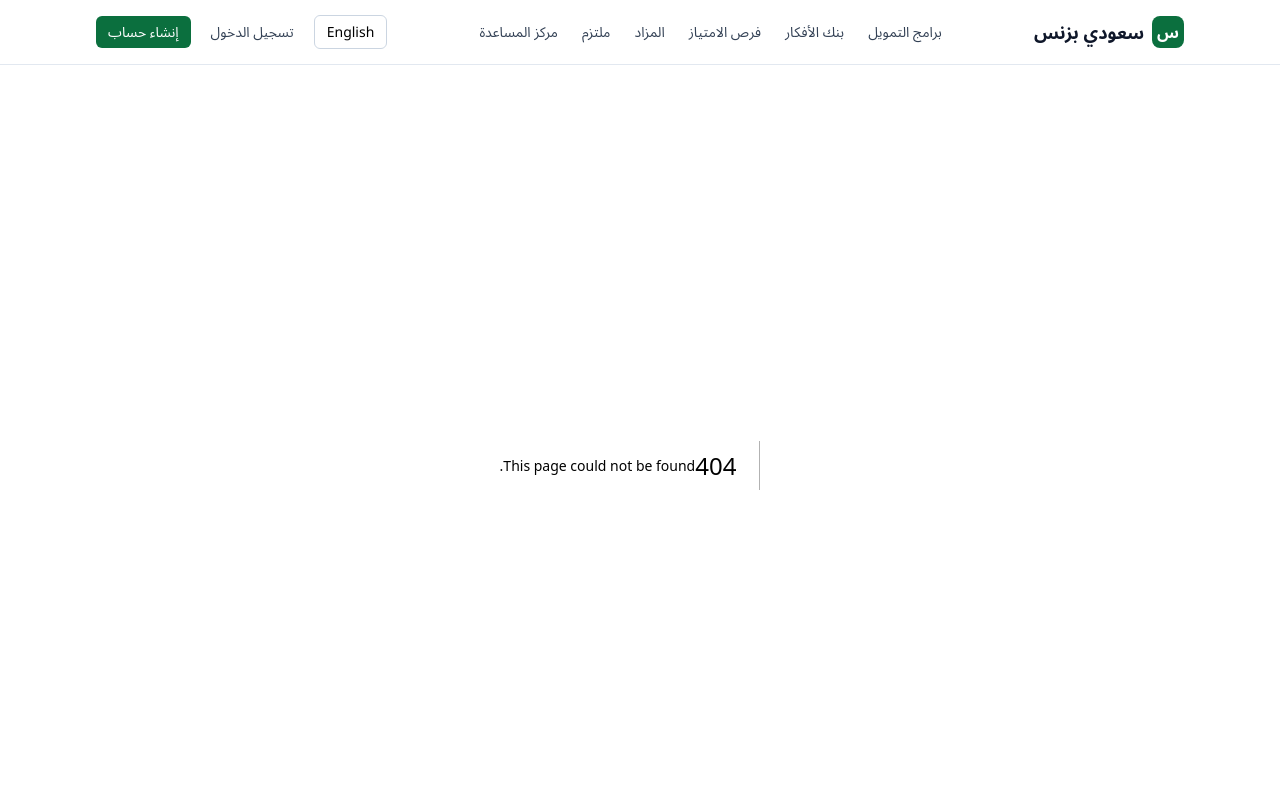
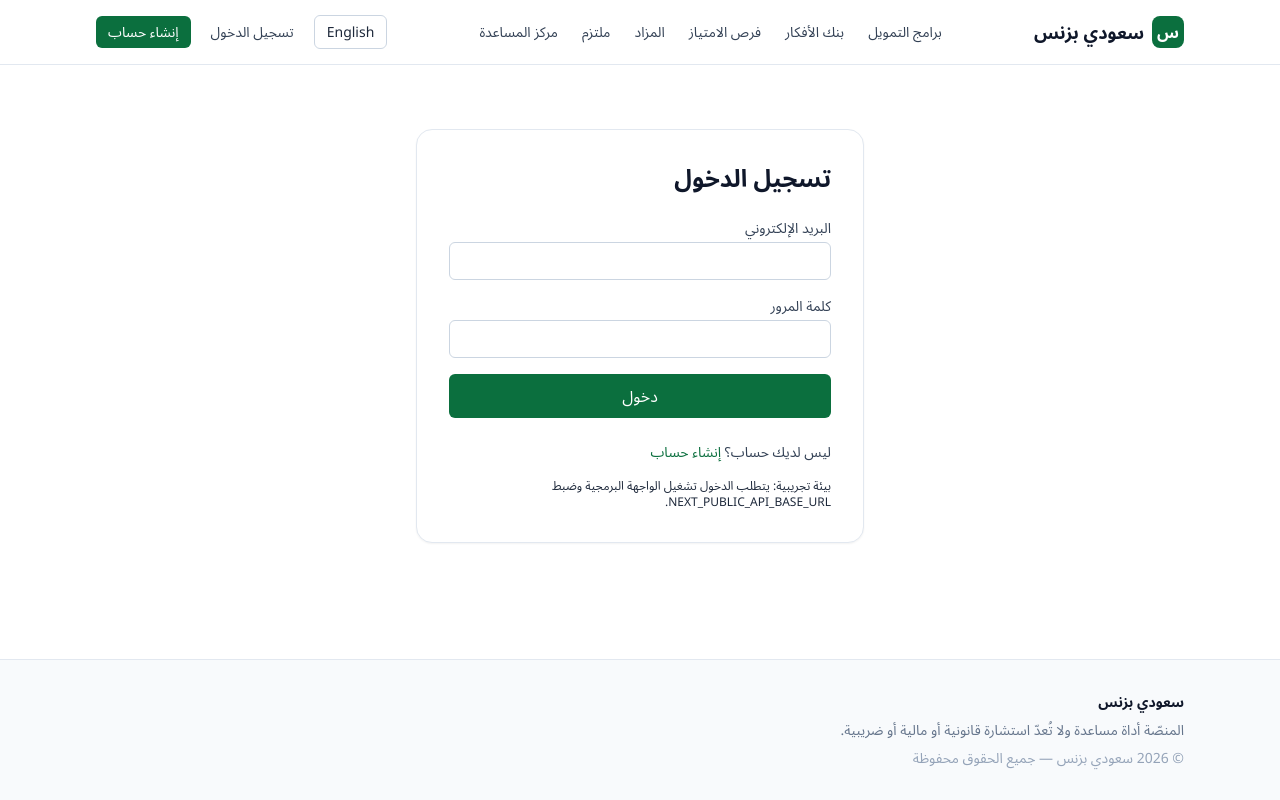
Before and after one commit to majaber1/saudi-business, a Next.js app in the folder apps/web/: page /login in a window 1280 px wide. Before the commit this address had no page. Shown: the top 800 px of the page. Built offline with nearby package versions, Linux system fonts and the light colour scheme; no server answers.

Commit message:
feat(web): login page wired to /auth endpoints

```diff
--- /dev/null
+++ b/apps/web/app/login/page.tsx
@@ -0,0 +1,116 @@
+"use client";
+
+import { useState } from "react";
+import Link from "next/link";
+import { useLanguage } from "@/components/LanguageProvider";
+import { login, me, saveToken } from "@/lib/api";
+
+const copy = {
+  ar: {
+    title: "تسجيل الدخول",
+    email: "البريد الإلكتروني",
+    password: "كلمة المرور",
+    submit: "دخول",
+    loading: "جارٍ الدخول...",
+    noAccount: "ليس لديك حساب؟",
+    register: "إنشاء حساب",
+    success: "تم تسجيل الدخول بنجاح، مرحبًا",
+    demoNote:
+      "بيئة تجريبية: يتطلب الدخول تشغيل الواجهة البرمجية وضبط NEXT_PUBLIC_API_BASE_URL.",
+  },
+  en: {
+    title: "Sign in",
+    email: "Email",
+    password: "Password",
+    submit: "Sign in",
+    loading: "Signing in...",
+    noAccount: "No account yet?",
+    register: "Create an account",
+    success: "Signed in successfully, welcome",
+    demoNote:
+      "Demo environment: sign-in requires the API running and NEXT_PUBLIC_API_BASE_URL set.",
+  },
+};
+
+export default function LoginPage() {
+  const { locale } = useLanguage();
+  const c = copy[locale];
+  const [email, setEmail] = useState("");
+  const [password, setPassword] = useState("");
+  const [busy, setBusy] = useState(false);
+  const [error, setError] = useState<string | null>(null);
+  const [profileName, setProfileName] = useState<string | null>(null);
+
+  async function onSubmit(e: React.FormEvent) {
+    e.preventDefault();
+    setBusy(true);
+    setError(null);
+    try {
+      const { access_token } = await login(email, password);
+      saveToken(access_token);
+      const profile = await me(access_token);
+      setProfileName(profile.full_name || profile.email);
+    } catch (err) {
+      setError(err instanceof Error ? err.message : String(err));
+    } finally {
+      setBusy(false);
+    }
+  }
+
+  return (
+    <main className="container-page py-16">
+      <div className="mx-auto max-w-md rounded-2xl border border-slate-200 bg-white p-8 shadow-sm">
+        <h1 className="text-2xl font-semibold text-ink-900">{c.title}</h1>
+
+        {profileName ? (
+          <p className="mt-6 rounded-lg bg-emerald-50 p-4 text-sm text-emerald-800">
+            {c.success} {profileName}.
+          </p>
+        ) : (
+          <form onSubmit={onSubmit} className="mt-6 space-y-4">
+            <label className="block text-sm">
+              <span className="text-ink-700">{c.email}</span>
+              <input
+                type="email"
+                required
+                value={email}
+                onChange={(e) => setEmail(e.target.value)}
+                className="mt-1 w-full rounded-md border border-slate-300 px-3 py-2 outline-none focus:border-brand-500"
+              />
+            </label>
+            <label className="block text-sm">
+              <span className="text-ink-700">{c.password}</span>
+              <input
+                type="password"
+                required
+                value={password}
+                onChange={(e) => setPassword(e.target.value)}
+                className="mt-1 w-full rounded-md border border-slate-300 px-3 py-2 outline-none focus:border-brand-500"
+              />
+            </label>
+            {error && (
+              <p className="rounded-md bg-red-50 p-3 text-sm text-red-700">
+                {error}
+              </p>
+            )}
+            <button
+              type="submit"
+              disabled={busy}
+              className="w-full rounded-md bg-brand-600 px-4 py-2.5 font-medium text-white hover:bg-brand-700 disabled:opacity-60"
+            >
+              {busy ? c.loading : c.submit}
+            </button>
+          </form>
+        )}
+
+        <p className="mt-6 text-sm text-ink-700">
+          {c.noAccount}{" "}
+          <Link href="/register" className="font-medium text-brand-600 hover:underline">
+            {c.register}
+          </Link>
+        </p>
+        <p className="mt-4 text-xs text-ink-500">{c.demoNote}</p>
+      </div>
+    </main>
+  );
+}
```
